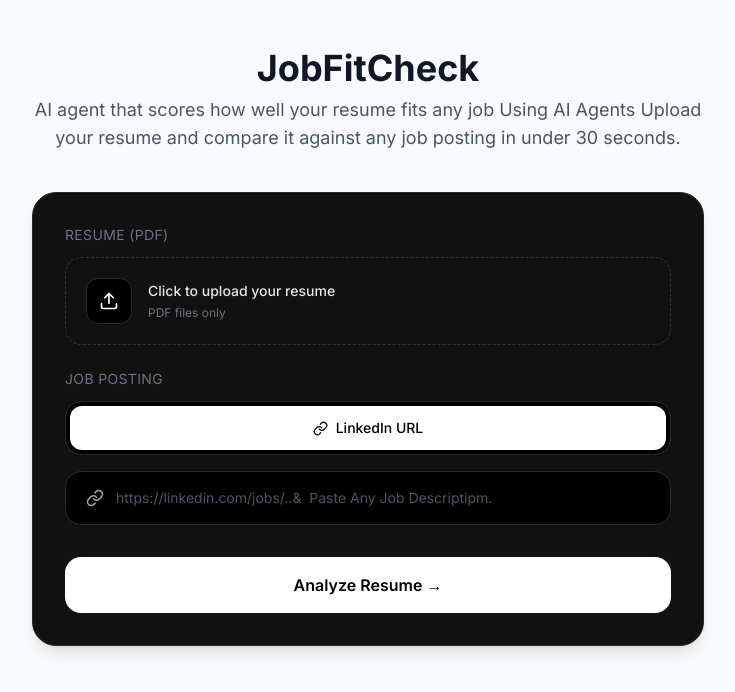
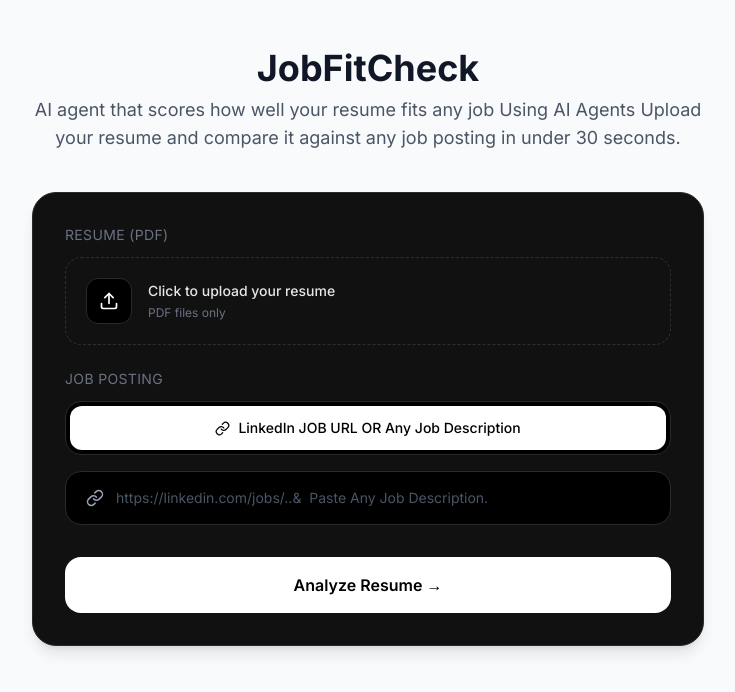
Before and after one commit to FatimaMansoorAhmed/Jobfitchecker, a Next.js app in the folder frontend/: page / in a window 1280 px wide. Shown: the top 692 px of the page, without its empty margins (272-1007 px from the left). Built offline with nearby package versions, Linux system fonts and the light colour scheme.

Commit message:
simplify to single input field for URL or JD

```diff
--- a/frontend/components/UploadForm.tsx
+++ b/frontend/components/UploadForm.tsx
@@ -68,7 +68,7 @@ export default function UploadForm({ onAnalyze, loading }: Props) {
             }`}
           >
             <Link size={15} />
-            LinkedIn URL
+            LinkedIn JOB URL OR Any Job Description
           </button>
 
         </div>
@@ -79,7 +79,7 @@ export default function UploadForm({ onAnalyze, loading }: Props) {
             <Link size={18} className="text-gray-400 shrink-0" />
             <input
               type="text"
-              placeholder="https://linkedin.com/jobs/..&  Paste Any Job Descriptipm."
+              placeholder="https://linkedin.com/jobs/..&  Paste Any Job Description."
               value={jobUrl}
               onChange={(e) => setJobUrl(e.target.value)}
               className="bg-transparent text-white text-sm w-full outline-none placeholder:text-gray-600"
```
